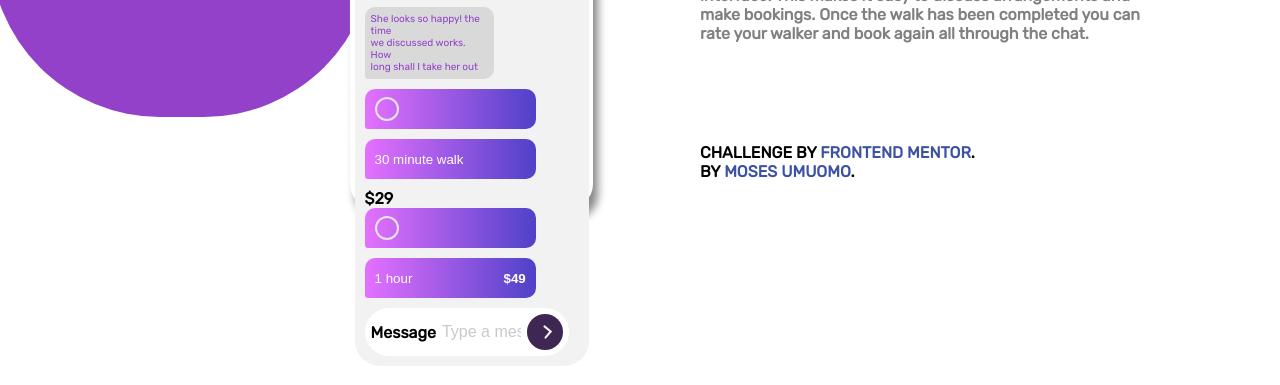
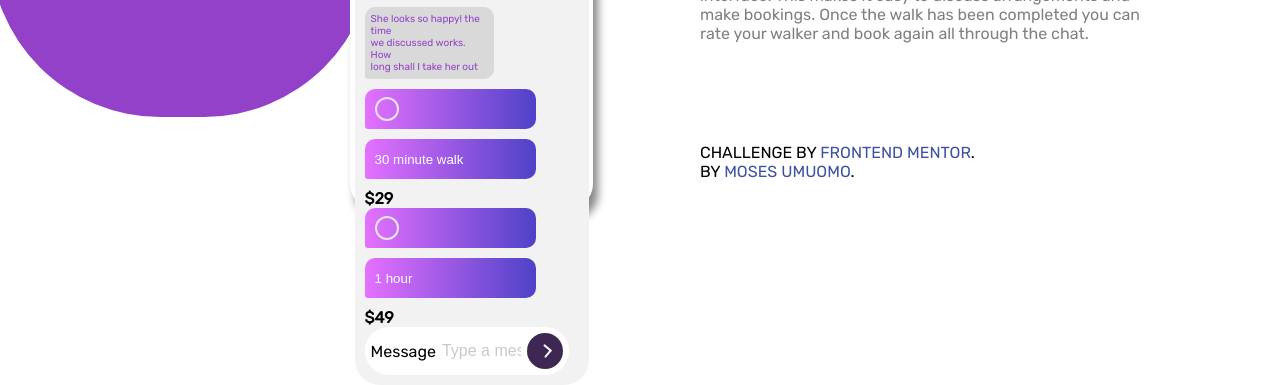
Before and after one commit to AbdelazizSoliman/chat-app-css-illustration-master, a plain HTML site: page chat-app-css-illustration-master/index.html in a window 1280 px wide. Shown: the part 433-818 px from the top of the page. Drawn offline with Linux system fonts and the light colour scheme; a web font is replaced by a local one.

Commit message:
Update index.html

```diff
--- a/chat-app-css-illustration-master/index.html
+++ b/chat-app-css-illustration-master/index.html
@@ -72,7 +72,7 @@
 
       <button>
         <span></span>
-        <button>1 hour</p> <b>$49</button>
+        <button>1 hour</button> <b>$49</b>
       </button>
 <!--End Button-->
 
```
